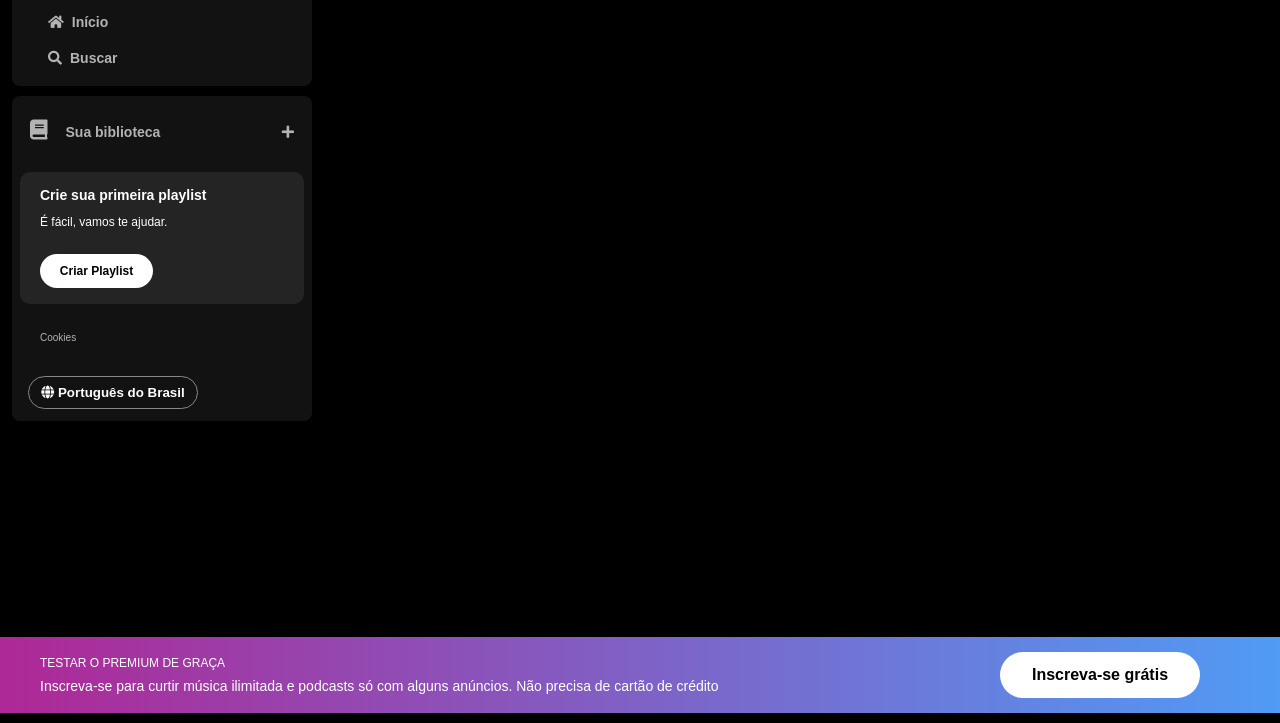
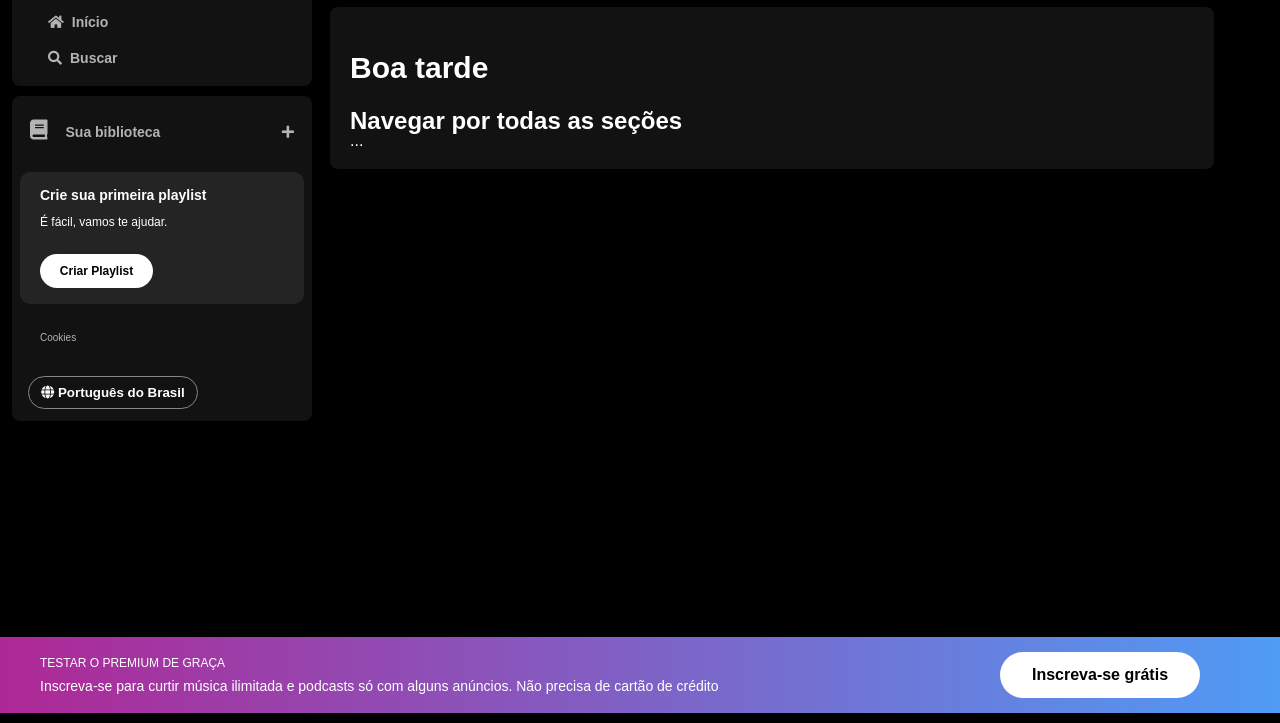
Before and after one commit to 0Carvalh0/imersao-frontend-alura, a plain HTML site: page index.html in a window 1280 px wide. Shown: the part 87-810 px from the top of the page. Drawn offline with Linux system fonts and the light colour scheme.

Commit message:
Realizei o desafio da aula 3

```diff
--- a/index.html
+++ b/index.html
@@ -78,6 +78,15 @@
                     <button class="login">Entrar</button>
                 </div>
             </nav>
+            <div class="content">
+                <div>
+                    <h1 class="text title">Boa tarde</h1>
+                    <h2 class="text subtitle">Navegar por todas as seções</h2>
+                </div>
+                <div class="grid">
+                    ...
+                </div>
+            </div>
         </div>
     </main>
 
--- a/src/css/main-content.css
+++ b/src/css/main-content.css
@@ -92,3 +92,24 @@
     border-radius: 40px;
     border: none;
 }
+
+.content {
+    padding: 20px;
+    margin: 10px;
+    border-radius: 8px;
+    color: white;
+    background: var(--color4);
+}
+
+.content .text {
+    margin-top: 26px;
+}
+
+.content .title {
+    font-size: 30px;
+    font-weight: 700;
+}
+
+.content .subtitle {
+    font-size: 24px;
+}
```
